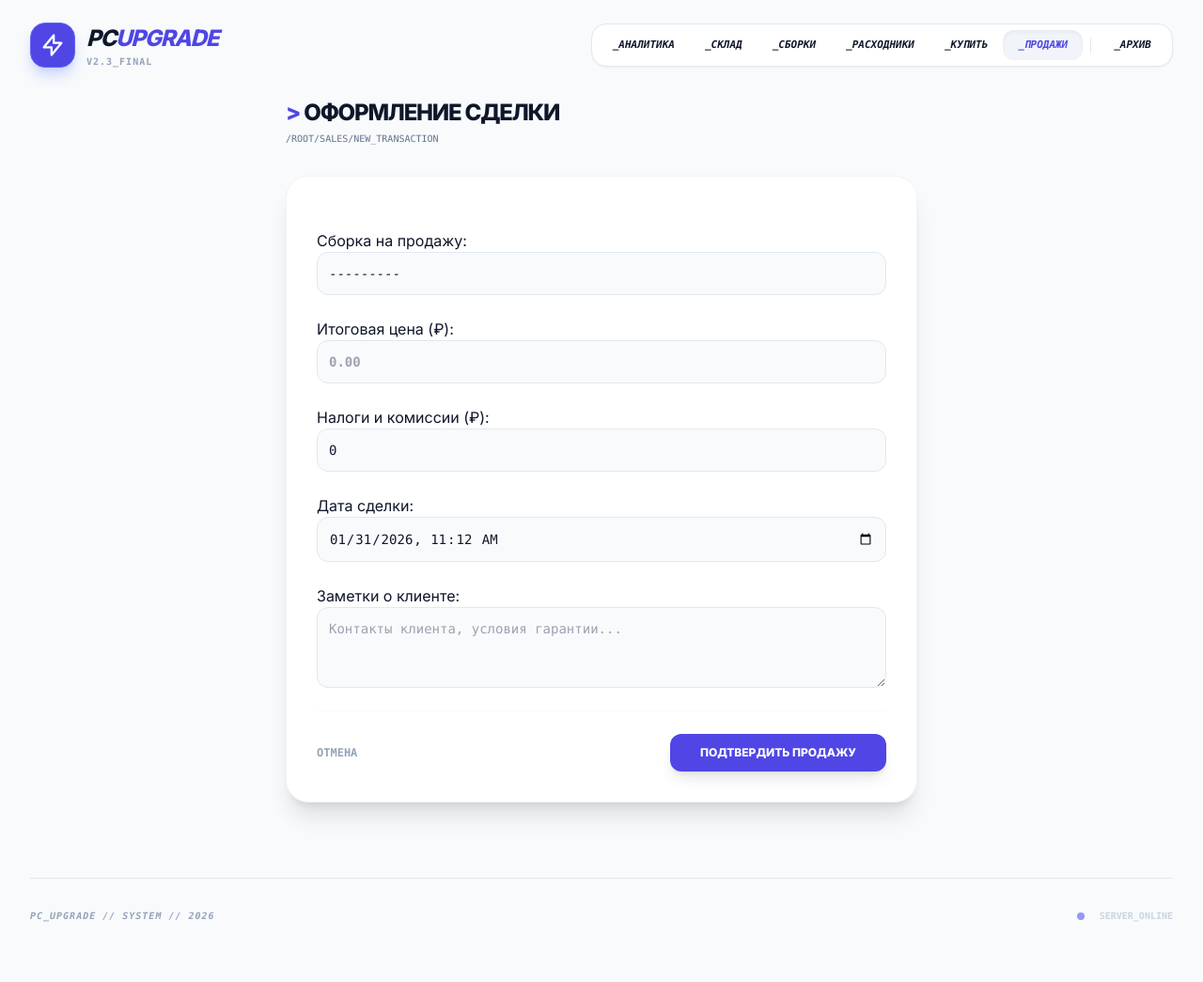
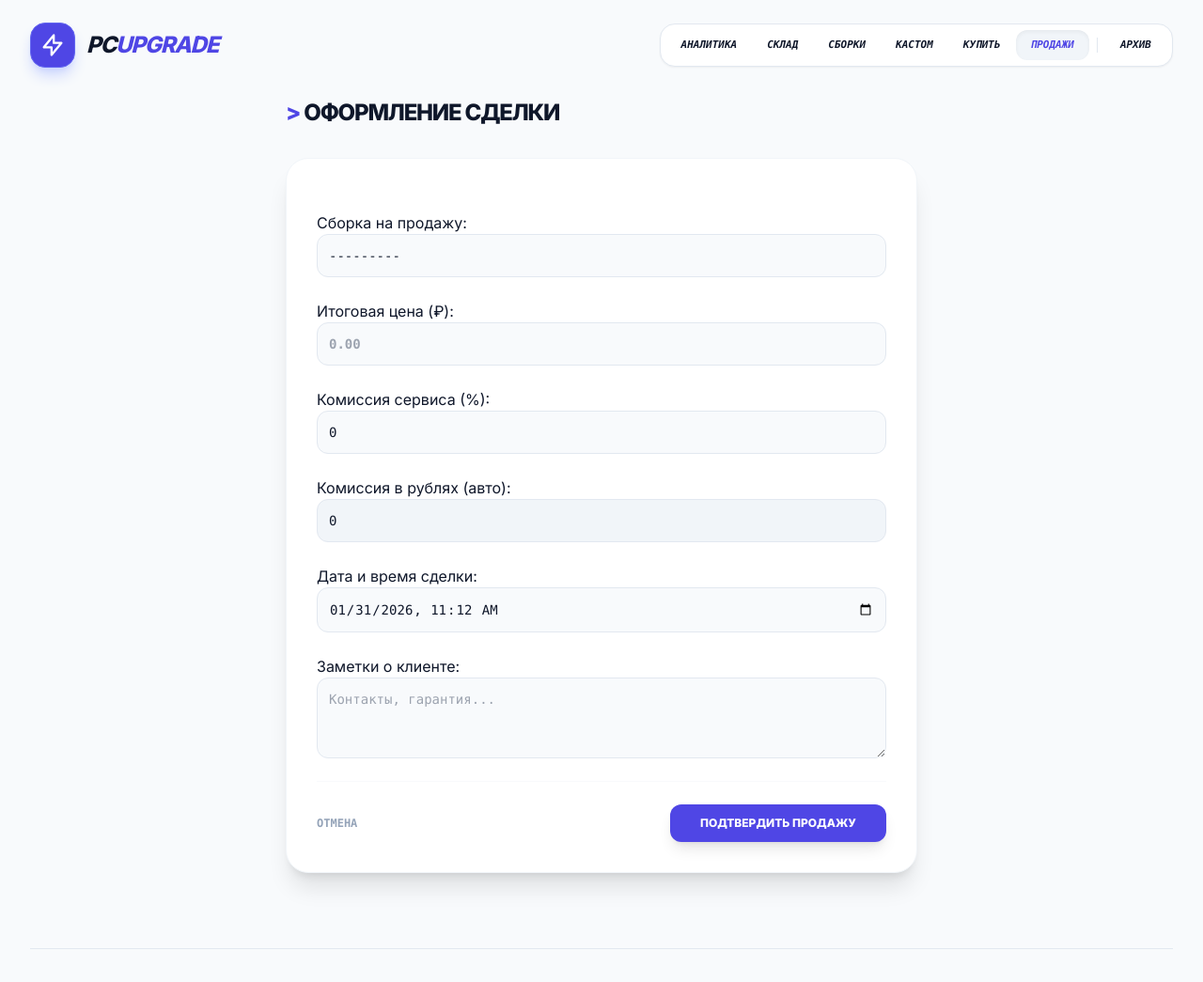
Before and after one commit to OOOA1/pcshop, a Django app: page /sales/add/ in a window 1280 px wide. Shown: the top 1045 px of the page at 94% size. Before the commit the page ends 981 px from the top, so only its background shows below. Run offline with Django 5.2, Linux system fonts and the light colour scheme; data that the repository does not hold is empty; parts of the project's set-up code (start-up, migrations or seed data) failed here and were passed over; some libraries are stand-ins or nearby versions.

Commit message:
Как будто бы всё

```diff
--- a/templates/base.html
+++ b/templates/base.html
@@ -27,7 +27,7 @@
           </div>
           <div>
             <span class="text-xl md:text-2xl font-black tracking-tighter text-slate-900 uppercase italic">PC<span class="text-indigo-600">Upgrade</span></span>
-            <p class="text-[10px] font-mono text-slate-400 font-bold leading-none uppercase tracking-widest mt-0.5 md:mt-1">v2.3_final</p>
+            <!-- <p class="text-[10px] font-mono text-slate-400 font-bold leading-none uppercase tracking-widest mt-0.5 md:mt-1">v2.3_final</p> -->
           </div>
         </div>
 
@@ -38,14 +38,14 @@
         </button>
 
         <nav class="hidden md:flex items-center p-1.5 bg-white border border-slate-200 rounded-2xl shadow-sm font-mono text-[11px] uppercase font-bold italic">
-           <a class="px-4 py-2 rounded-xl transition-all hover:text-indigo-600 {% if request.resolver_match.url_name == 'dashboard' %}bg-slate-100 text-indigo-600 shadow-inner{% endif %}" href="{% url 'dashboard' %}">_Аналитика</a>
-           <a class="px-4 py-2 rounded-xl transition-all hover:text-indigo-600 {% if request.resolver_match.url_name == 'inventory_list' %}bg-slate-100 text-indigo-600 shadow-inner{% endif %}" href="{% url 'inventory_list' %}">_Склад</a>
-           <a class="px-4 py-2 rounded-xl transition-all hover:text-indigo-600 {% if 'build' in request.resolver_match.url_name %}bg-slate-100 text-indigo-600 shadow-inner{% endif %}" href="{% url 'build_list' %}">_Сборки</a>
-           <a class="px-4 py-2 rounded-xl transition-all hover:text-indigo-600 {% if 'consumable' in request.resolver_match.url_name %}bg-slate-100 text-indigo-600 shadow-inner{% endif %}" href="{% url 'consumable_list' %}">_Расходники</a>
-           <a class="px-4 py-2 rounded-xl transition-all hover:text-indigo-600 {% if 'purchase' in request.resolver_match.url_name %}bg-slate-100 text-indigo-600 shadow-inner{% endif %}" href="{% url 'purchase_list' %}">_Купить</a>
-           <a class="px-4 py-2 rounded-xl transition-all hover:text-indigo-600 {% if 'sale' in request.resolver_match.url_name %}bg-slate-100 text-indigo-600 shadow-inner{% endif %}" href="{% url 'sale_list' %}">_Продажи</a>
+           <a class="px-4 py-2 rounded-xl transition-all hover:text-indigo-600 {% if request.resolver_match.url_name == 'dashboard' %}bg-slate-100 text-indigo-600 shadow-inner{% endif %}" href="{% url 'dashboard' %}">Аналитика</a>
+           <a class="px-4 py-2 rounded-xl transition-all hover:text-indigo-600 {% if request.resolver_match.url_name == 'inventory_list' %}bg-slate-100 text-indigo-600 shadow-inner{% endif %}" href="{% url 'inventory_list' %}">Склад</a>
+           <a class="px-4 py-2 rounded-xl transition-all hover:text-indigo-600 {% if 'build' in request.resolver_match.url_name %}bg-slate-100 text-indigo-600 shadow-inner{% endif %}" href="{% url 'build_list' %}">Сборки</a>
+           <a class="px-4 py-2 rounded-xl transition-all hover:text-indigo-600 {% if 'consumable' in request.resolver_match.url_name %}bg-slate-100 text-indigo-600 shadow-inner{% endif %}" href="{% url 'consumable_list' %}">Кастом</a>
+           <a class="px-4 py-2 rounded-xl transition-all hover:text-indigo-600 {% if 'purchase' in request.resolver_match.url_name %}bg-slate-100 text-indigo-600 shadow-inner{% endif %}" href="{% url 'purchase_list' %}">Купить</a>
+           <a class="px-4 py-2 rounded-xl transition-all hover:text-indigo-600 {% if 'sale' in request.resolver_match.url_name %}bg-slate-100 text-indigo-600 shadow-inner{% endif %}" href="{% url 'sale_list' %}">Продажи</a>
            <div class="w-px h-4 bg-slate-200 mx-2"></div>
-           <a class="px-4 py-2 rounded-xl transition-all hover:text-indigo-600 {% if 'archive' in request.resolver_match.url_name %}bg-slate-100 text-indigo-600 shadow-inner{% endif %}" href="{% url 'archive_list' %}">_Архив</a>
+           <a class="px-4 py-2 rounded-xl transition-all hover:text-indigo-600 {% if 'archive' in request.resolver_match.url_name %}bg-slate-100 text-indigo-600 shadow-inner{% endif %}" href="{% url 'archive_list' %}">Архив</a>
         </nav>
       </div>
 
--- a/tracker/forms.py
+++ b/tracker/forms.py
@@ -2,20 +2,34 @@ from django import forms
 from django.utils import timezone
 from .models import InventoryItem, Build, Sale, Consumable, PurchasePlan
 
-# ... (InventoryItemForm и BuildForm оставляем как были) ...
+# --- СТИЛИ ДЛЯ ВСЕХ ФОРМ (Общий набор классов) ---
+# Чтобы везде было одинаково красиво
+INPUT_CLASSES = 'w-full bg-slate-50 border border-slate-200 text-slate-900 text-sm rounded-xl focus:ring-indigo-500 focus:border-indigo-500 block p-3 font-mono'
+SELECT_CLASSES = 'w-full bg-slate-50 border border-slate-200 text-slate-900 text-sm rounded-xl focus:ring-indigo-500 focus:border-indigo-500 block p-3 font-mono appearance-none'
+CHECKBOX_CLASSES = 'w-5 h-5 text-indigo-600 bg-slate-100 border-slate-300 rounded focus:ring-indigo-500 focus:ring-2'
+FILE_CLASSES = 'block w-full text-sm text-slate-500 file:mr-4 file:py-2 file:px-4 file:rounded-full file:border-0 file:text-xs file:font-semibold file:bg-indigo-50 file:text-indigo-700 hover:file:bg-indigo-100 cursor-pointer bg-slate-50 rounded-xl border border-slate-200'
 
 class InventoryItemForm(forms.ModelForm):
     class Meta:
         model = InventoryItem
         fields = ["category", "name", "purchase_price", "status", "serial_number", "notes", "photo"]
         labels = {
-            "category": "Категория_детали",
-            "name": "Название_модели",
-            "purchase_price": "Цена_закупки",
-            "status": "Текущий_статус",
-            "serial_number": "Серийный_номер (S/N)",
-            "notes": "Технические_заметки",
-            "photo": "Изображение_юнита",
+            "category": "Категория детали",
+            "name": "Название модели",
+            "purchase_price": "Цена закупки (₽)",
+            "status": "Текущий статус",
+            "serial_number": "Серийный номер (S/N)",
+            "notes": "Технические заметки",
+            "photo": "Фотография",
+        }
+        widgets = {
+            'category': forms.Select(attrs={'class': SELECT_CLASSES}),
+            'name': forms.TextInput(attrs={'class': INPUT_CLASSES, 'placeholder': 'Например: RX 580'}),
+            'purchase_price': forms.NumberInput(attrs={'class': INPUT_CLASSES + ' font-bold', 'placeholder': '0.00'}),
+            'status': forms.Select(attrs={'class': SELECT_CLASSES}),
+            'serial_number': forms.TextInput(attrs={'class': INPUT_CLASSES, 'placeholder': 'S/N...'}),
+            'notes': forms.Textarea(attrs={'class': INPUT_CLASSES, 'rows': 3}),
+            'photo': forms.FileInput(attrs={'class': FILE_CLASSES}),
         }
 
 class BuildForm(forms.ModelForm):
@@ -23,51 +37,52 @@ class BuildForm(forms.ModelForm):
         model = Build
         fields = ["title", "category", "status", "description", "listing_url", "cover_image"]
         labels = {
-            "title": "Название_сборки",
-            "category": "Тип_конфигурации",
-            "status": "Статус_проекта",
-            "description": "Техническое_задание / Заметки",
-            "listing_url": "URL_объявления",
-            "cover_image": "Фронтальное_фото",
+            "title": "Название сборки",
+            "category": "Тип конфигурации",
+            "status": "Статус проекта",
+            "description": "Описание / Характеристики",
+            "listing_url": "Ссылка на объявление",
+            "cover_image": "Главное фото",
         }
         widgets = {
-            'title': forms.TextInput(attrs={'class': 'w-full bg-slate-50 border border-slate-200 text-slate-900 text-sm rounded-xl focus:ring-indigo-500 focus:border-indigo-500 block p-3 font-mono', 'placeholder': 'Например: Gaming Beast i5-12400F'}),
-            'category': forms.Select(attrs={'class': 'w-full bg-slate-50 border border-slate-200 text-slate-900 text-sm rounded-xl focus:ring-indigo-500 focus:border-indigo-500 block p-3 font-mono appearance-none'}),
-            'status': forms.Select(attrs={'class': 'w-full bg-slate-50 border border-slate-200 text-slate-900 text-sm rounded-xl focus:ring-indigo-500 focus:border-indigo-500 block p-3 font-mono appearance-none'}),
-            'description': forms.Textarea(attrs={'class': 'w-full bg-slate-50 border border-slate-200 text-slate-900 text-sm rounded-xl focus:ring-indigo-500 focus:border-indigo-500 block p-3 font-mono', 'rows': 4}),
-            'listing_url': forms.URLInput(attrs={'class': 'w-full bg-slate-50 border border-slate-200 text-slate-900 text-sm rounded-xl focus:ring-indigo-500 focus:border-indigo-500 block p-3 font-mono'}),
-            'cover_image': forms.FileInput(attrs={'class': 'block w-full text-sm text-slate-500 file:mr-4 file:py-2 file:px-4 file:rounded-full file:border-0 file:text-xs file:font-semibold file:bg-indigo-50 file:text-indigo-700 hover:file:bg-indigo-100 cursor-pointer bg-slate-50 rounded-xl border border-slate-200'}),
+            'title': forms.TextInput(attrs={'class': INPUT_CLASSES, 'placeholder': 'Например: Фаррух PC'}),
+            'category': forms.Select(attrs={'class': SELECT_CLASSES}),
+            'status': forms.Select(attrs={'class': SELECT_CLASSES}),
+            'description': forms.Textarea(attrs={'class': INPUT_CLASSES, 'rows': 4}),
+            'listing_url': forms.URLInput(attrs={'class': INPUT_CLASSES}),
+            'cover_image': forms.FileInput(attrs={'class': FILE_CLASSES}),
         }
 
 class AddItemToBuildForm(forms.Form):
     item = forms.ModelChoiceField(
         queryset=InventoryItem.objects.filter(status="in_stock"),
-        label="Выбор юнита",
-        widget=forms.Select(attrs={'class': 'w-full bg-slate-50 border border-slate-200 text-slate-900 text-sm rounded-xl focus:ring-indigo-500 focus:border-indigo-500 block p-3 font-mono appearance-none'})
+        label="Добавить деталь со склада",
+        widget=forms.Select(attrs={'class': SELECT_CLASSES})
     )
     qty = forms.IntegerField(
-        min_value=1, initial=1, label="QTY",
-        widget=forms.NumberInput(attrs={'class': 'w-full bg-slate-50 border border-slate-200 text-slate-900 text-sm rounded-xl focus:ring-indigo-500 focus:border-indigo-500 block p-3 font-mono', 'placeholder': '1'})
+        min_value=1, initial=1, label="Кол-во",
+        widget=forms.NumberInput(attrs={'class': INPUT_CLASSES, 'placeholder': '1'})
     )
 
-# --- ОБНОВЛЕННАЯ ФОРМА ПРОДАЖИ СБОРКИ ---
 class SaleForm(forms.ModelForm):
     class Meta:
         model = Sale
-        fields = ["build", "sold_price", "fees", "sold_at", "notes"]
+        fields = ["build", "sold_price", "fees_percentage", "fees", "sold_at", "notes"]
         labels = {
             "build": "Сборка на продажу",
             "sold_price": "Итоговая цена (₽)",
-            "fees": "Налоги и комиссии (₽)",
-            "sold_at": "Дата сделки",
+            "fees_percentage": "Комиссия сервиса (%)",
+            "fees": "Комиссия в рублях (авто)",
+            "sold_at": "Дата и время сделки",
             "notes": "Заметки о клиенте",
         }
         widgets = {
-            'build': forms.Select(attrs={'class': 'w-full bg-slate-50 border border-slate-200 text-slate-900 text-sm rounded-xl focus:ring-indigo-500 focus:border-indigo-500 block p-3 font-mono appearance-none'}),
-            'sold_price': forms.NumberInput(attrs={'class': 'w-full bg-slate-50 border border-slate-200 text-slate-900 text-sm rounded-xl focus:ring-indigo-500 focus:border-indigo-500 block p-3 font-mono font-bold', 'placeholder': '0.00'}),
-            'fees': forms.NumberInput(attrs={'class': 'w-full bg-slate-50 border border-slate-200 text-slate-900 text-sm rounded-xl focus:ring-indigo-500 focus:border-indigo-500 block p-3 font-mono', 'placeholder': '0.00'}),
-            'sold_at': forms.DateTimeInput(attrs={'type': 'datetime-local', 'class': 'w-full bg-slate-50 border border-slate-200 text-slate-900 text-sm rounded-xl focus:ring-indigo-500 focus:border-indigo-500 block p-3 font-mono'}, format='%Y-%m-%dT%H:%M'),
-            'notes': forms.Textarea(attrs={'class': 'w-full bg-slate-50 border border-slate-200 text-slate-900 text-sm rounded-xl focus:ring-indigo-500 focus:border-indigo-500 block p-3 font-mono', 'rows': 3, 'placeholder': 'Контакты клиента, условия гарантии...'}),
+            'build': forms.Select(attrs={'class': SELECT_CLASSES}),
+            'sold_price': forms.NumberInput(attrs={'class': INPUT_CLASSES + ' font-bold', 'placeholder': '0.00'}),
+            'fees_percentage': forms.NumberInput(attrs={'class': INPUT_CLASSES, 'placeholder': 'Например: 228'}),
+            'fees': forms.NumberInput(attrs={'class': INPUT_CLASSES.replace('bg-slate-50', 'bg-slate-100 text-slate-500'), 'placeholder': '0.00'}),
+            'sold_at': forms.DateTimeInput(attrs={'type': 'datetime-local', 'class': INPUT_CLASSES}, format='%Y-%m-%dT%H:%M'),
+            'notes': forms.Textarea(attrs={'class': INPUT_CLASSES, 'rows': 3, 'placeholder': 'Контакты, гарантия...'}),
         }
 
     def __init__(self, *args, **kwargs):
@@ -81,21 +96,28 @@ class ConsumableForm(forms.ModelForm):
         model = Consumable
         fields = ["name", "purchase_price", "quantity", "notes"]
         labels = {
-            "name": "Наименование_материала",
-            "purchase_price": "Стоимость_закупа",
+            "name": "Наименование материала",
+            "purchase_price": "Стоимость закупа",
             "quantity": "Количество",
-            "notes": "Заметки_по_кастому",
+            "notes": "Заметки",
+        }
+        widgets = {
+            'name': forms.TextInput(attrs={'class': INPUT_CLASSES, 'placeholder': 'Например: Краска Kudo'}),
+            'purchase_price': forms.NumberInput(attrs={'class': INPUT_CLASSES + ' font-bold', 'placeholder': '0.00'}),
+            'quantity': forms.NumberInput(attrs={'class': INPUT_CLASSES, 'placeholder': '1'}),
+            'notes': forms.Textarea(attrs={'class': INPUT_CLASSES, 'rows': 3}),
         }
 
 class AddConsumableToBuildForm(forms.Form):
     consumable = forms.ModelChoiceField(
         queryset=Consumable.objects.filter(quantity__gt=0),
-        label="Материал",
-        widget=forms.Select(attrs={'class': 'w-full bg-slate-800 border border-slate-700 text-white text-sm rounded-xl focus:ring-indigo-500 focus:border-indigo-500 block p-3 font-mono appearance-none'})
+        label="Расходный материал",
+        # Теперь тоже светлый стиль для единообразия
+        widget=forms.Select(attrs={'class': SELECT_CLASSES})
     )
     qty_used = forms.IntegerField(
-        min_value=1, initial=1, label="Кол-во",
-        widget=forms.NumberInput(attrs={'class': 'w-full bg-slate-800 border border-slate-700 text-white text-sm rounded-xl focus:ring-indigo-500 focus:border-indigo-500 block p-3 font-mono font-bold', 'placeholder': '1'})
+        min_value=1, initial=1, label="Расход",
+        widget=forms.NumberInput(attrs={'class': INPUT_CLASSES + ' font-bold', 'placeholder': '1'})
     )
 
 class PurchasePlanForm(forms.ModelForm):
@@ -104,27 +126,34 @@ class PurchasePlanForm(forms.ModelForm):
         fields = ["item_name", "expected_price", "is_bought", "notes"]
         labels = {
             "item_name": "Что нужно купить",
-            "expected_price": "Ожидаемая цена",
-            "is_bought": "Куплено",
-            "notes": "Заметки",
+            "expected_price": "План. цена",
+            "is_bought": "Уже куплено?",
+            "notes": "Заметки / Ссылка",
+        }
+        widgets = {
+            'item_name': forms.TextInput(attrs={'class': INPUT_CLASSES, 'placeholder': 'Например: БП от Светланы'}),
+            'expected_price': forms.NumberInput(attrs={'class': INPUT_CLASSES, 'placeholder': '0.00'}),
+            'is_bought': forms.CheckboxInput(attrs={'class': CHECKBOX_CLASSES}),
+            'notes': forms.Textarea(attrs={'class': INPUT_CLASSES, 'rows': 2}),
         }
 
-# --- ОБНОВЛЕННАЯ ФОРМА ПРОДАЖИ ДЕТАЛИ ---
 class ItemSaleForm(forms.ModelForm):
     class Meta:
         model = Sale
-        fields = ["sold_price", "fees", "sold_at", "notes"]
+        fields = ["sold_price", "fees_percentage", "fees", "sold_at", "notes"]
         labels = {
-            "sold_price": "Цена_продажи (₽)",
-            "fees": "Налоги_и_комиссии (₽)",
-            "sold_at": "Дата_сделки",
-            "notes": "Заметки_о_клиенте",
+            "sold_price": "Цена продажи (₽)",
+            "fees_percentage": "Комиссия сервиса (%)",
+            "fees": "Комиссия в рублях (авто)",
+            "sold_at": "Дата сделки",
+            "notes": "Заметки о клиенте",
         }
         widgets = {
-            'sold_price': forms.NumberInput(attrs={'class': 'w-full bg-slate-50 border border-slate-200 text-slate-900 text-sm rounded-xl focus:ring-indigo-500 focus:border-indigo-500 block p-3 font-mono font-bold', 'placeholder': '0.00'}),
-            'fees': forms.NumberInput(attrs={'class': 'w-full bg-slate-50 border border-slate-200 text-slate-900 text-sm rounded-xl focus:ring-indigo-500 focus:border-indigo-500 block p-3 font-mono', 'placeholder': '0.00'}),
-            'sold_at': forms.DateTimeInput(attrs={'type': 'datetime-local', 'class': 'w-full bg-slate-50 border border-slate-200 text-slate-900 text-sm rounded-xl focus:ring-indigo-500 focus:border-indigo-500 block p-3 font-mono'}, format='%Y-%m-%dT%H:%M'),
-            'notes': forms.Textarea(attrs={'class': 'w-full bg-slate-50 border border-slate-200 text-slate-900 text-sm rounded-xl focus:ring-indigo-500 focus:border-indigo-500 block p-3 font-mono', 'rows': 3, 'placeholder': 'Контакты клиента, условия...'}),
+            'sold_price': forms.NumberInput(attrs={'class': INPUT_CLASSES + ' font-bold', 'placeholder': '0.00'}),
+            'fees_percentage': forms.NumberInput(attrs={'class': INPUT_CLASSES, 'placeholder': 'Например: 5'}),
+            'fees': forms.NumberInput(attrs={'class': INPUT_CLASSES.replace('bg-slate-50', 'bg-slate-100 text-slate-500'), 'placeholder': '0.00'}),
+            'sold_at': forms.DateTimeInput(attrs={'type': 'datetime-local', 'class': INPUT_CLASSES}, format='%Y-%m-%dT%H:%M'),
+            'notes': forms.Textarea(attrs={'class': INPUT_CLASSES, 'rows': 3}),
         }
 
     def __init__(self, *args, **kwargs):
--- a/tracker/templates/tracker/inventory_list.html
+++ b/tracker/templates/tracker/inventory_list.html
@@ -10,7 +10,7 @@
     <p class="text-slate-500 font-medium font-mono text-[10px] uppercase mt-1 italic font-bold">Управление запасами комплектующих</p>
   </div>
   <a class="w-full md:w-auto px-6 py-3 rounded-xl bg-slate-900 text-white font-bold hover:bg-slate-800 transition-all shadow-xl flex items-center justify-center gap-2 border border-slate-700 font-mono text-xs uppercase" href="{% url 'inventory_add' %}">
-    <span class="text-indigo-400">></span> Добавить_unit
+    <span class="text-indigo-400">></span> Добавить деталь
   </a>
 </div>
 
@@ -112,7 +112,7 @@
                     </td>
                 </tr>
                 {% empty %}
-                <tr><td colspan="5" class="px-6 py-12 text-center text-slate-400 italic">Склад пуст или ничего не найдено</td></tr>
+                <tr><td colspan="5" class="px-6 py-12 text-center text-slate-400 italic">СКЛАД ПУСТ ВЫ ОБНИЩАЛИ</td></tr>
                 {% endfor %}
             </tbody>
         </table>
--- a/tracker/templates/tracker/sale_form.html
+++ b/tracker/templates/tracker/sale_form.html
@@ -11,12 +11,15 @@
           Оформление сделки
       {% endif %}
     </h1>
-    <p class="text-slate-500 font-mono text-[10px] mt-1 uppercase">/root/sales/new_transaction</p>
+    <!-- <p class="text-slate-500 font-mono text-[10px] mt-1 uppercase">/root/sales/new_transaction</p> -->
   </div>
   <div class="bg-white rounded-3xl border border-slate-100 shadow-xl overflow-hidden">
     <form method="post" class="p-8 space-y-6">
       {% csrf_token %}
+
+      {# Выводим форму. Django сам расставит поля из forms.py #}
       {{ form.as_p }}
+
       <div class="pt-6 border-t border-slate-50 flex justify-between">
         <a href="{% url 'sale_list' %}" class="text-xs font-bold text-slate-400 hover:text-slate-600 uppercase font-mono mt-3 block">Отмена</a>
         <button type="submit" class="px-8 py-3 bg-indigo-600 text-white rounded-xl font-black text-xs uppercase hover:bg-indigo-700 transition-all shadow-lg">Подтвердить продажу</button>
@@ -24,4 +27,35 @@
     </form>
   </div>
 </div>
+
+<script>
+    // Скрипт для авто-расчета комиссии
+    document.addEventListener("DOMContentLoaded", function() {
+        const priceInput = document.getElementById('id_sold_price');
+        const percentInput = document.getElementById('id_fees_percentage');
+        const feesInput = document.getElementById('id_fees');
+
+        function calculateFees() {
+            const price = parseFloat(priceInput.value) || 0;
+            const percent = parseFloat(percentInput.value) || 0;
+
+            if (percent > 0) {
+                // Считаем комиссию: (Цена * Процент) / 100
+                const calculatedFee = (price * percent) / 100;
+                // Записываем в поле рублей, округляя до 2 знаков
+                feesInput.value = calculatedFee.toFixed(2);
+            } else if (percent === 0 && feesInput.value === "") {
+                 // Если процент стерли или он 0, можно обнулить комиссию (опционально)
+                 // feesInput.value = 0;
+            }
+        }
+
+        if (priceInput && percentInput && feesInput) {
+            // Слушаем ввод в поле цены
+            priceInput.addEventListener('input', calculateFees);
+            // Слушаем ввод в поле процента
+            percentInput.addEventListener('input', calculateFees);
+        }
+    });
+</script>
 {% endblock %}
--- a/tracker/templates/tracker/sale_list.html
+++ b/tracker/templates/tracker/sale_list.html
@@ -9,7 +9,7 @@
     <p class="text-slate-500 font-medium font-mono text-[10px] uppercase mt-1 italic font-bold">Журнал совершенных сделок</p>
   </div>
   <a class="w-full md:w-auto px-6 py-3 rounded-xl bg-slate-900 text-white font-bold hover:bg-slate-800 transition-all shadow-xl flex items-center justify-center gap-2 border border-slate-700 font-mono text-xs uppercase" href="{% url 'sale_add' %}">
-    <span class="text-indigo-400">></span> Оформить_сделку
+    <span class="text-indigo-400">></span> Оформить сделку
   </a>
 </div>
 
```
Also changed, not shown: tracker/models.py (+17 -7 lines), tracker/templates/tracker/dashboard.html (+9 -9 lines), tracker/templates/tracker/purchase_form.html (+6 -6 lines), db.sqlite3, tracker/migrations/0001_initial.py.
